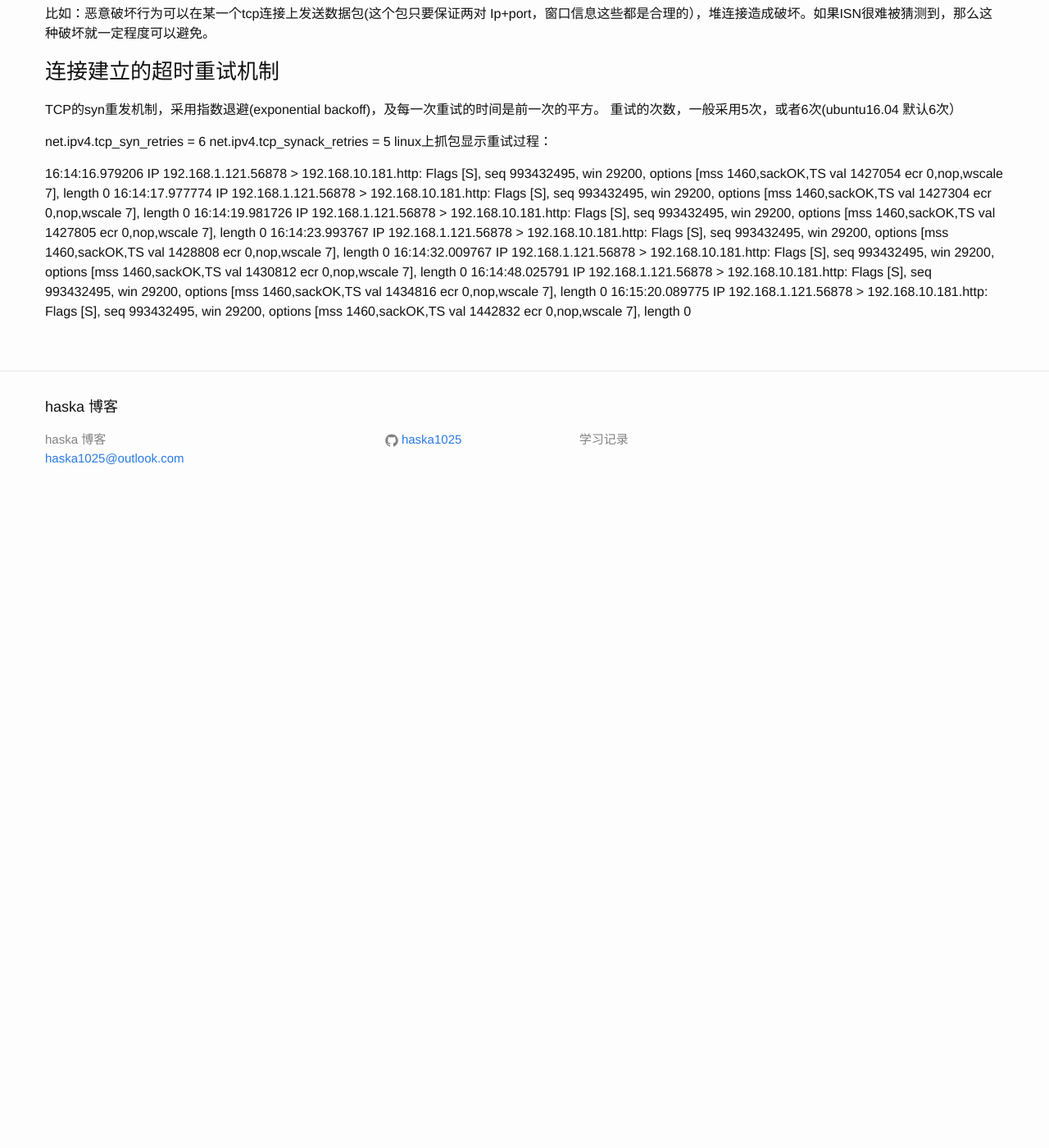
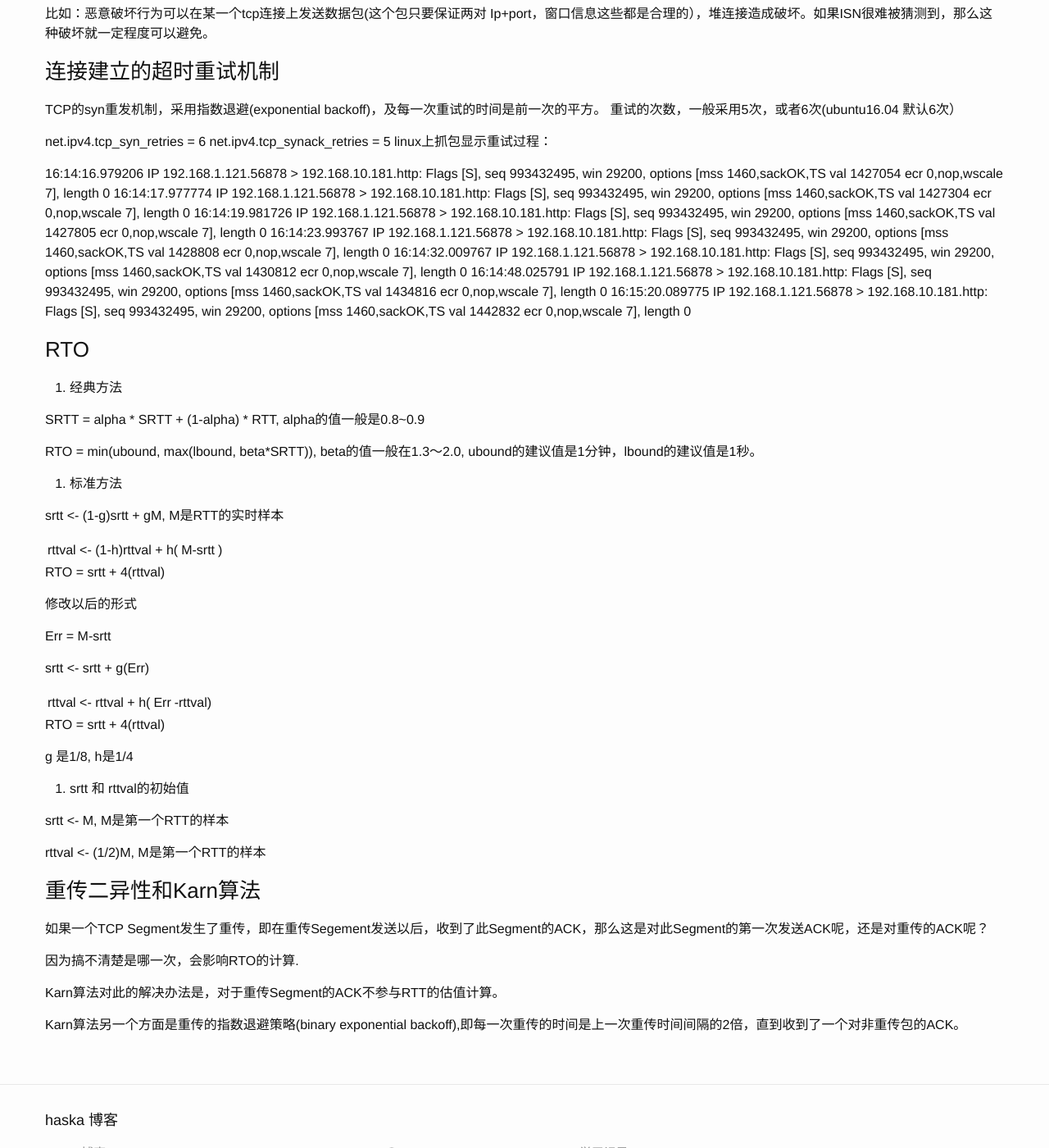
Before and after one commit to haska1025/haska1025.github.io, a Jekyll site: the page built from tcp_study.md, in a window 1280 px wide and 1400 px high, scrolled down 810 px. Shown: the whole window at 82% size. Built offline with Jekyll 4.4.1, drawn with Linux system fonts in a browser that asks for light colours; before the commit the page ends 1440 px from its top, so only the background shows below that.

Commit message:
Add new feature

```diff
--- a/tcp_study.md
+++ b/tcp_study.md
@@ -51,3 +51,47 @@ linux上抓包显示重试过程：
 16:14:32.009767 IP 192.168.1.121.56878 > 192.168.10.181.http: Flags [S], seq 993432495, win 29200, options [mss 1460,sackOK,TS val 1430812 ecr 0,nop,wscale 7], length 0
 16:14:48.025791 IP 192.168.1.121.56878 > 192.168.10.181.http: Flags [S], seq 993432495, win 29200, options [mss 1460,sackOK,TS val 1434816 ecr 0,nop,wscale 7], length 0
 16:15:20.089775 IP 192.168.1.121.56878 > 192.168.10.181.http: Flags [S], seq 993432495, win 29200, options [mss 1460,sackOK,TS val 1442832 ecr 0,nop,wscale 7], length 0
+
+### RTO
+
+1. 经典方法
+
+SRTT = alpha * SRTT + (1-alpha) * RTT, alpha的值一般是0.8~0.9
+
+RTO = min(ubound, max(lbound, beta*SRTT)), beta的值一般在1.3～2.0, ubound的建议值是1分钟，lbound的建议值是1秒。
+
+2. 标准方法
+
+srtt <- (1-g)srtt + gM, M是RTT的实时样本
+
+rttval <- (1-h)rttval + h(|M-srtt|)
+
+RTO = srtt + 4(rttval)
+
+修改以后的形式
+
+Err = M-srtt
+
+srtt <- srtt + g(Err)
+
+rttval <- rttval + h(|Err|-rttval)
+
+RTO = srtt + 4(rttval)
+
+g 是1/8, h是1/4
+
+3. srtt 和 rttval的初始值
+
+srtt <- M, M是第一个RTT的样本
+
+rttval <- (1/2)M, M是第一个RTT的样本
+
+### 重传二异性和Karn算法
+
+如果一个TCP Segment发生了重传，即在重传Segement发送以后，收到了此Segment的ACK，那么这是对此Segment的第一次发送ACK呢，还是对重传的ACK呢？
+
+因为搞不清楚是哪一次，会影响RTO的计算.
+
+Karn算法对此的解决办法是，对于重传Segment的ACK不参与RTT的估值计算。
+
+Karn算法另一个方面是重传的指数退避策略(binary exponential backoff),即每一次重传的时间是上一次重传时间间隔的2倍，直到收到了一个对非重传包的ACK。
```
